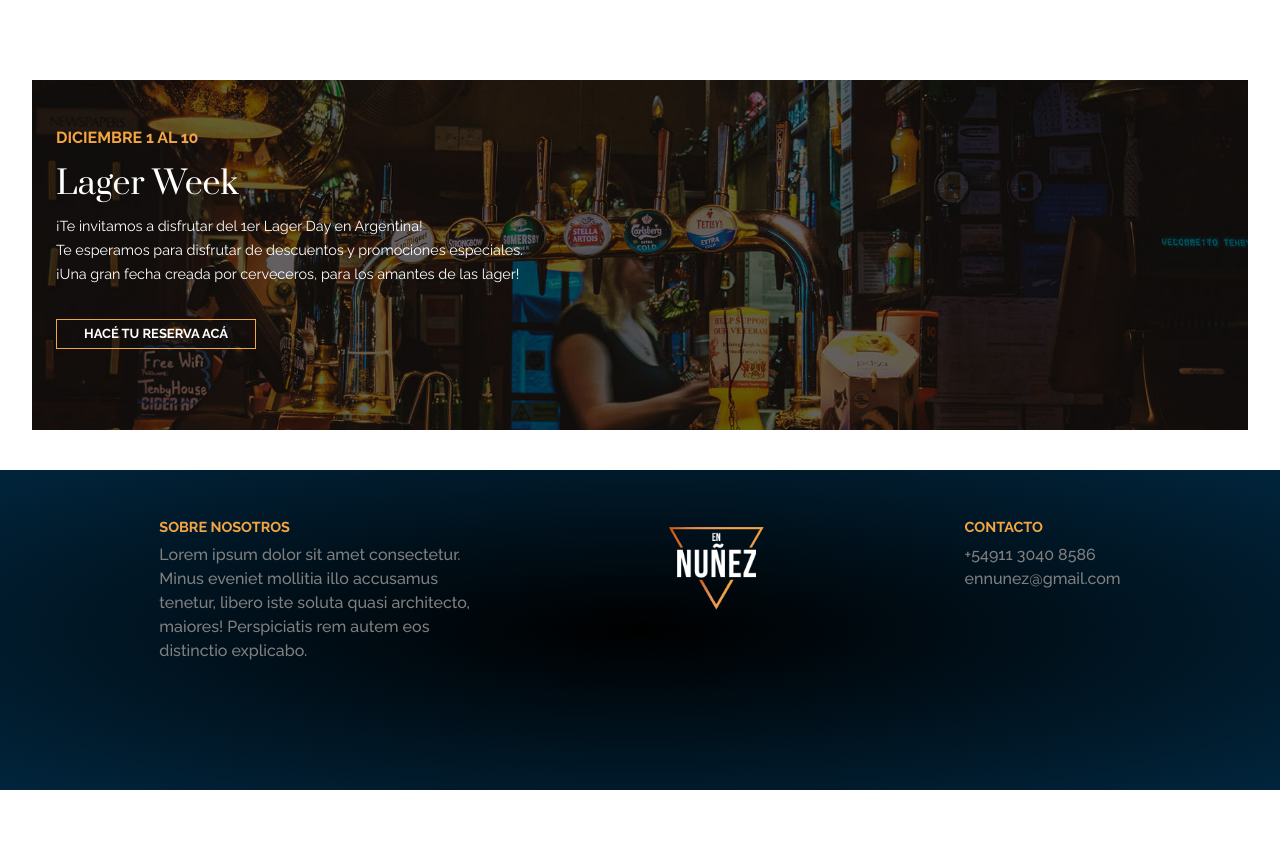
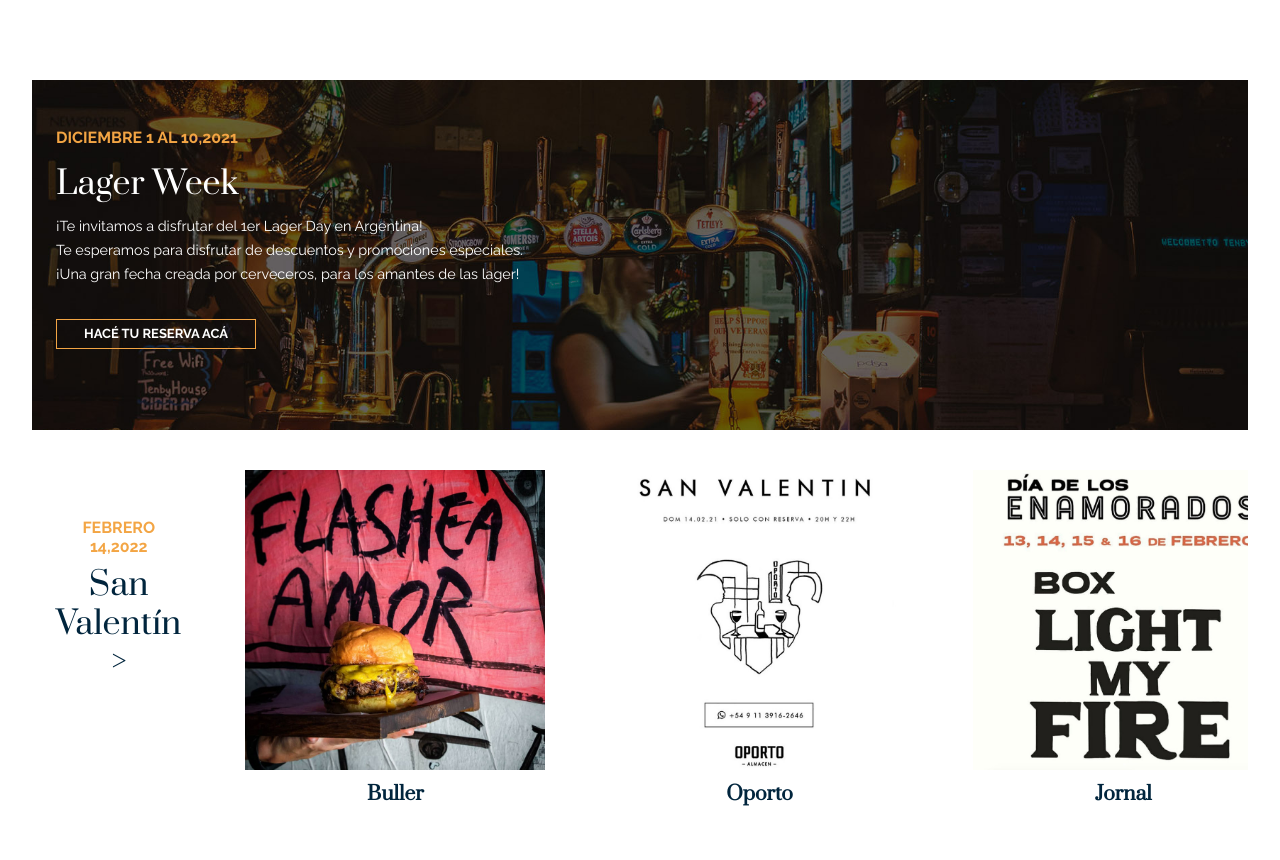
Before and after one commit to ejacquemain/en_nunez, a website: page pages/promos.html in a window 1280 px wide. Shown: the part 240-1100 px from the top of the page. Before the commit the page ends 1030 px from the top, so only its background shows below. Drawn offline with Linux system fonts and the light colour scheme.

Commit message:
avances en pagina promos

```diff
--- a/css/estilos-sass.scss
+++ b/css/estilos-sass.scss
@@ -698,8 +698,6 @@
 
 #interior__promos{
     grid-area: promos;
-    display: flex;
-    flex-direction: column;
     justify-self: center;
     .promo1 {
         display: flex;
@@ -721,7 +719,6 @@
         h1 {
             @include font($prata, 400, 2rem);
             color: white;
-
             margin-top: 10px;
             margin-bottom: 10px;
         }
@@ -744,6 +741,52 @@
             text-transform: uppercase;
             text-decoration: none;
         }
+    }
+    .promosAgrupadas{
+        display: flex;
+        flex-direction: row;
+        width: 95vw;
+        overflow: auto;
+        margin-bottom: 50px;
+        >div{
+            width: 300px;
+            height: auto;
+            border-radius: 5px;
+            background-color: white;
+            margin-right: 5vw;
+            margin-bottom: 3rem;
+            text-align: center;
+        }
+        div:hover{
+            box-shadow: 6px 6px 13px rgb(235, 233, 233);
+        }
+        h3{
+            @include font($raleway, 700, 1rem);
+            color: $naranja;
+            text-transform: uppercase;
+            padding-top: 3rem;
+            padding-left: 1.5rem;
+        }
+        h1 {
+            @include font($prata, 400, 2rem);
+            color: $azul;
+            margin-top: 10px;
+            margin-bottom: 10px;
+            padding-left: 1.5rem;
+        }
+        img{
+            width: 300px;
+            height: auto;
+            margin-bottom: 10px
+        }
+        a{
+            @include font($prata, 700, 1.2rem);
+            color: $azul;
+            text-decoration: none;
+        }
+        a:hover{
+            color: $naranja;
+        }
 
     }
 }
--- a/pages/promos.html
+++ b/pages/promos.html
@@ -118,15 +118,11 @@
 
     <section id="interior__promos"> <!-- ABRE SECCION PROMOS -->
 
-      <div class="promo1">
+      <div class="promo1"> <!-- ABRE PROMO 1 -->
 
-        <h3>
-          DICIEMBRE 1 AL 10
-        </h3>
+        <h3>DICIEMBRE 1 AL 10,2021</h3>
 
-        <h1>
-          Lager Week
-        </h1>
+        <h1>Lager Week</h1>
 
         <h2>
           ¡Te invitamos a disfrutar del 1er Lager Day en Argentina! <br>
@@ -138,7 +134,37 @@
           <a href="https://www.instagram.com/p/CVyVY9HP_Br/">Hacé tu reserva acá</a>
         </div>
 
+      </div> <!-- CIERRA PROMO 1 -->
+
+
+
+      <div class="promosAgrupadas">
+
+        <div>
+          <h3>FEBRERO 14,2022</h3>
+          <h1>San Valentín ></h1>
+        </div>
+
+        <div>
+          <a href="https://www.instagram.com/p/CP_p0FhDhK4/"><img src="../images/promos-buller.jpg" alt="promo buller">Buller</a>
+        </div>
+
+        <div>
+          <a href="https://www.instagram.com/p/CK65ic6LD8S/"><img src="../images/promos-oporto.jpg" alt="promo oporto">Oporto</a>
+        </div>
+
+        <div>
+          <a href="https://www.instagram.com/p/CLFoe3gDLc8/"><img src="../images/promos-jornal.jpg" alt="promo Jornal">Jornal</a>
+        </div>
+
+
       </div>
+
+
+
+
+
+
 
 
     </section> <!-- CIERRA SECCION PROMOS -->
```
Also changed, not shown: css/estilos-sass.css, images/promos-buller.jpg (added), images/promos-jornal.jpg (added), images/promos-oporto.jpg (added), 1 other file.
